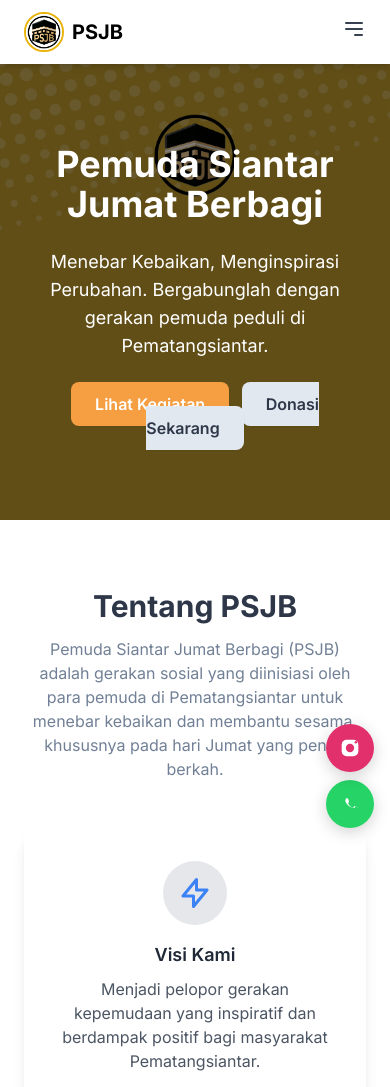
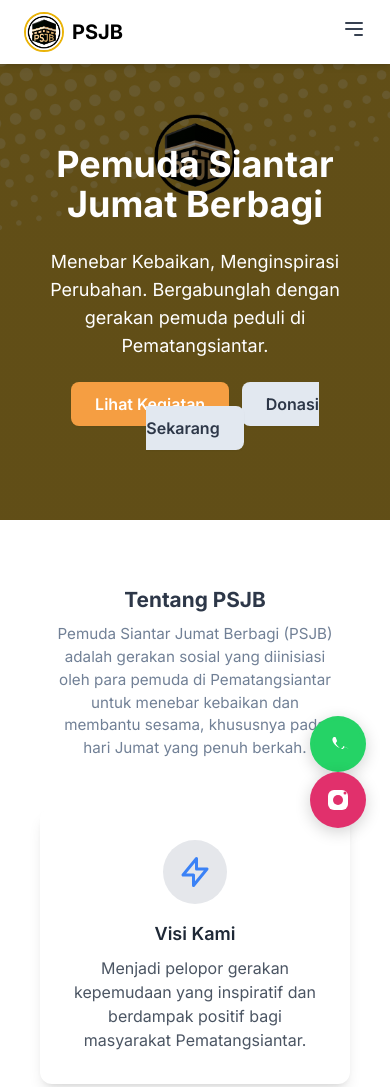
Before and after one commit to eckopraptono/psjb.web, a plain HTML site: page index.html in a window 390 px wide. Shown: the top 1087 px of the page. Drawn offline with nearby package versions, Linux system fonts and the light colour scheme.

Commit message:
index.html

```diff
--- a/index.html
+++ b/index.html
@@ -185,25 +185,48 @@
             margin: auto;
         }
         @media (max-width: 640px) {
+            /* Section padding lebih kecil di mobile */
+            section, .section-title, .section-subtitle {
+                padding-left: 1rem !important;
+                padding-right: 1rem !important;
+            }
+            .section-title {
+                font-size: 1.3rem !important;
+            }
+            .section-subtitle {
+                font-size: 0.95rem !important;
+            }
+            /* Grid program dan galeri 1 kolom di mobile */
+            #kegiatan .grid, #galeriGrid {
+                grid-template-columns: 1fr !important;
+            }
+            /* Card program dan galeri padding lebih kecil */
+            .card, #galeriGrid > div {
+                padding: 0.5rem !important;
+            }
+            /* Gambar galeri dan card lebih kecil */
+            #galeriGrid img, .card img {
+                height: 180px !important;
+                min-height: 120px !important;
+                object-fit: cover !important;
+            }
+            /* Modal galeri lebih kecil */
+            #modalGaleri .relative {
+                max-width: 95vw !important;
+            }
+            #modalGaleri img {
+                max-height: 60vh !important;
+            }
+            /* Tombol mengambang tidak tumpang tindih */
             #wa-float-btn {
-                right: 1rem;
-                bottom: 1rem;
-                width: 48px;
-                height: 48px;
-            }
-            #wa-float-btn svg {
-                width: 40px;
-                height: 40px;
+                bottom: 4.5rem !important;
             }
             #ig-float-btn {
-                right: 1rem;
-                bottom: 4.5rem;
-                width: 48px;
-                height: 48px;
+                bottom: 1rem !important;
             }
-            #ig-float-btn svg {
-                width: 40px;
-                height: 40px;
+            /* Footer font kecil */
+            footer p {
+                font-size: 0.85rem !important;
             }
         }
     </style>
```
